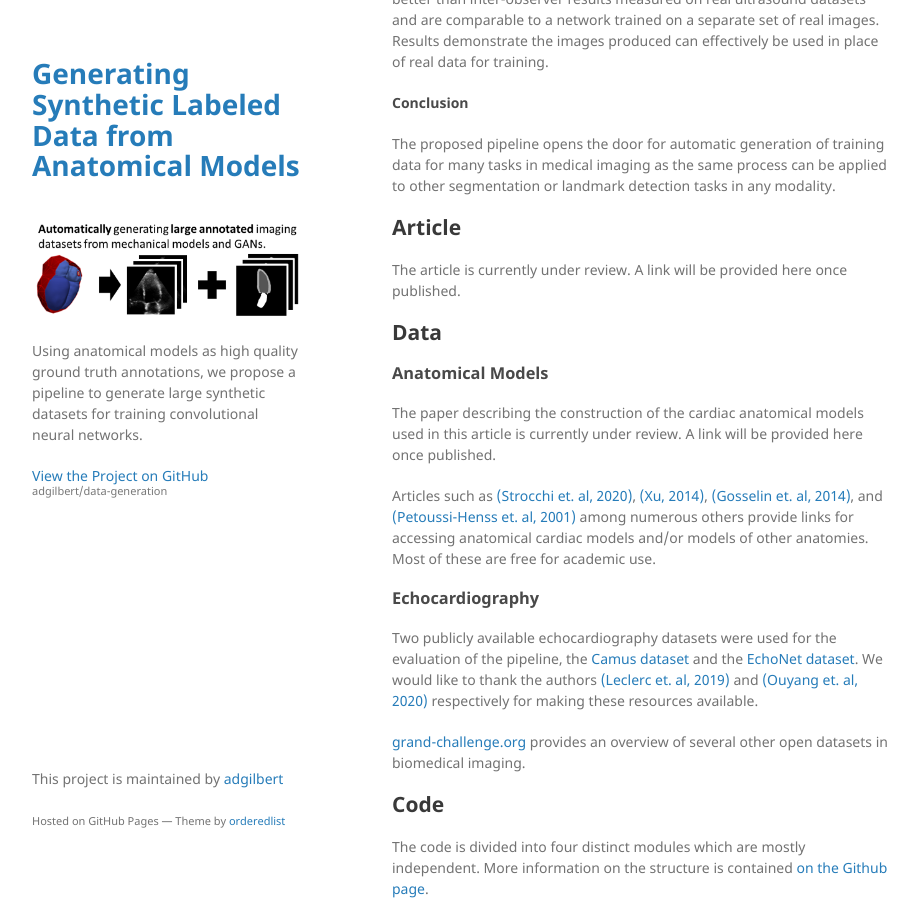
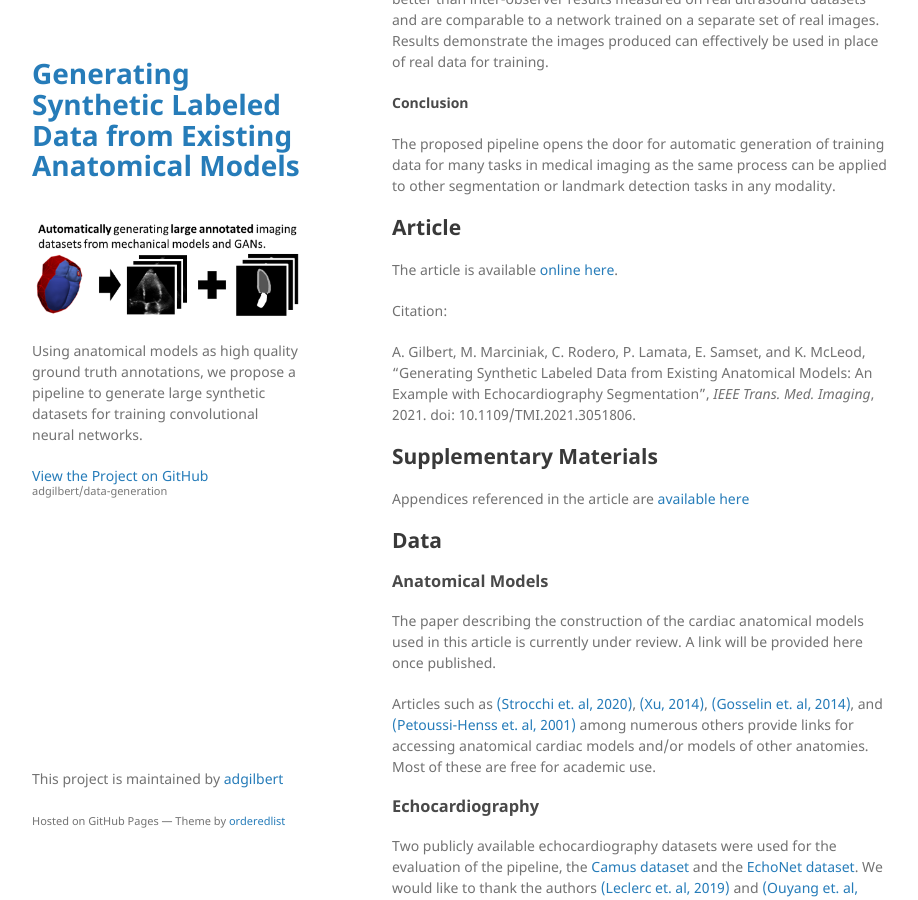
Before and after one commit to adgilbert/data-generation, a Jekyll site: the page built from docs/index.md, in a window 1280 px wide and 900 px high, scrolled down 530 px. Shown: the whole window, without its empty margins (178-1096 px from the left). Built offline with Jekyll 4.4.1, drawn with Linux system fonts in a browser that asks for light colours; our own code applies the rules of GitHub Pages for plain Markdown files.

Commit message:
Adding link to article (now published) and supplementary material

```diff
--- a/docs/_config.yml
+++ b/docs/_config.yml
@@ -1,4 +1,4 @@
-title: "Generating Synthetic Labeled Data from Anatomical Models"
+title: "Generating Synthetic Labeled Data from Existing Anatomical Models"
 logo: /assets/img/intro.png
 description: Using anatomical models as high quality ground truth annotations, we propose a pipeline to generate large synthetic
   datasets for training convolutional neural networks.
--- a/docs/index.md
+++ b/docs/index.md
@@ -29,7 +29,18 @@ imaging as the same process can be applied to other segmentation or landmark det
 
 ## Article
 
-The article is currently under review. A link will be provided here once published.
+The article is available [online here](https://ieeexplore.ieee.org/document/9324763).
+
+Citation:
+
+A. Gilbert, M. Marciniak, C. Rodero, P. Lamata, E. Samset, and K. McLeod, "Generating Synthetic Labeled Data from
+Existing Anatomical Models: An Example with Echocardiography Segmentation", *IEEE Trans. Med. Imaging*, 2021.
+doi: 10.1109/TMI.2021.3051806.
+
+
+## Supplementary Materials
+
+Appendices referenced in the article are [available here](https://github.com/adgilbert/data-generation/blob/main/SupplementaryMaterial.pdf)
 
 ## Data
 
```
